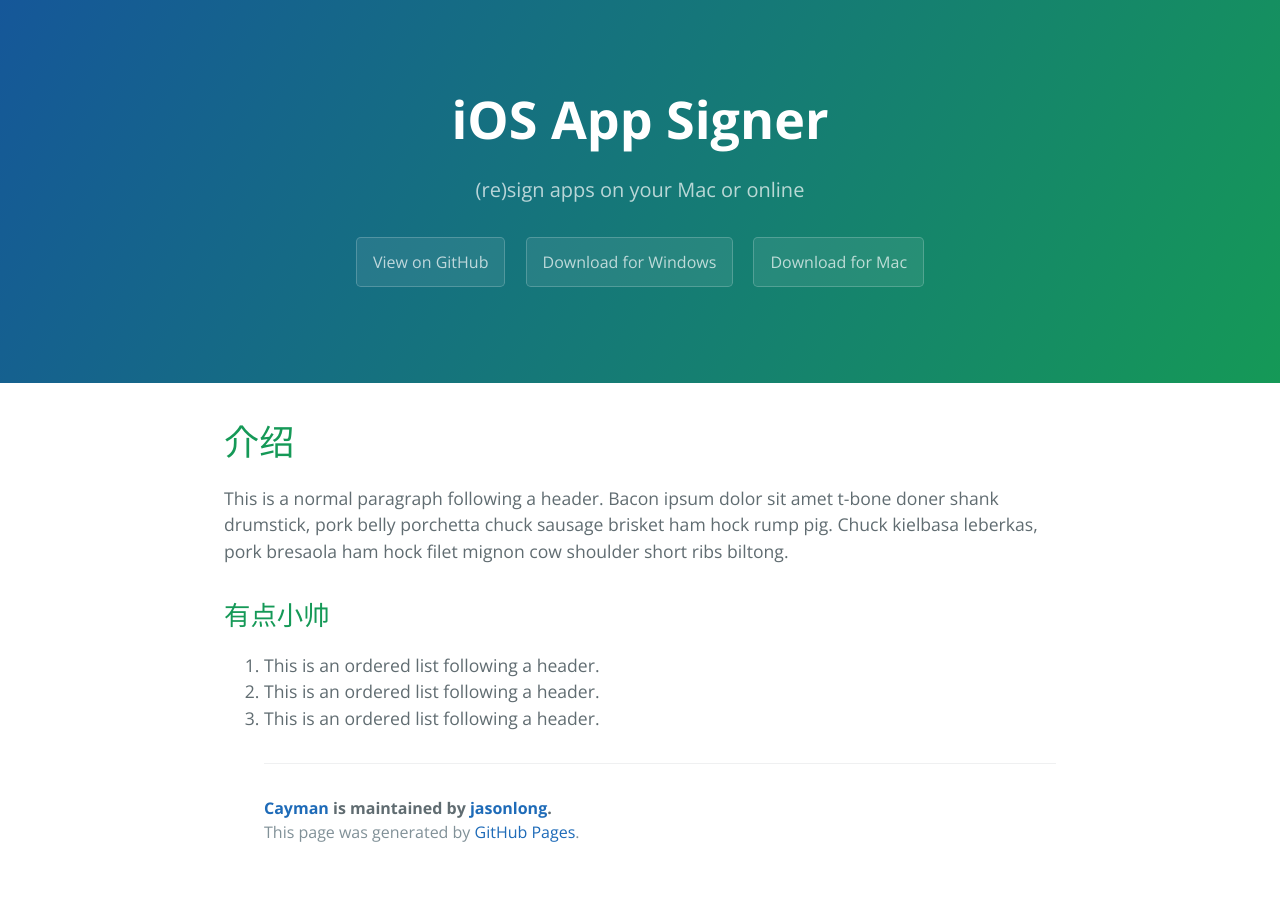
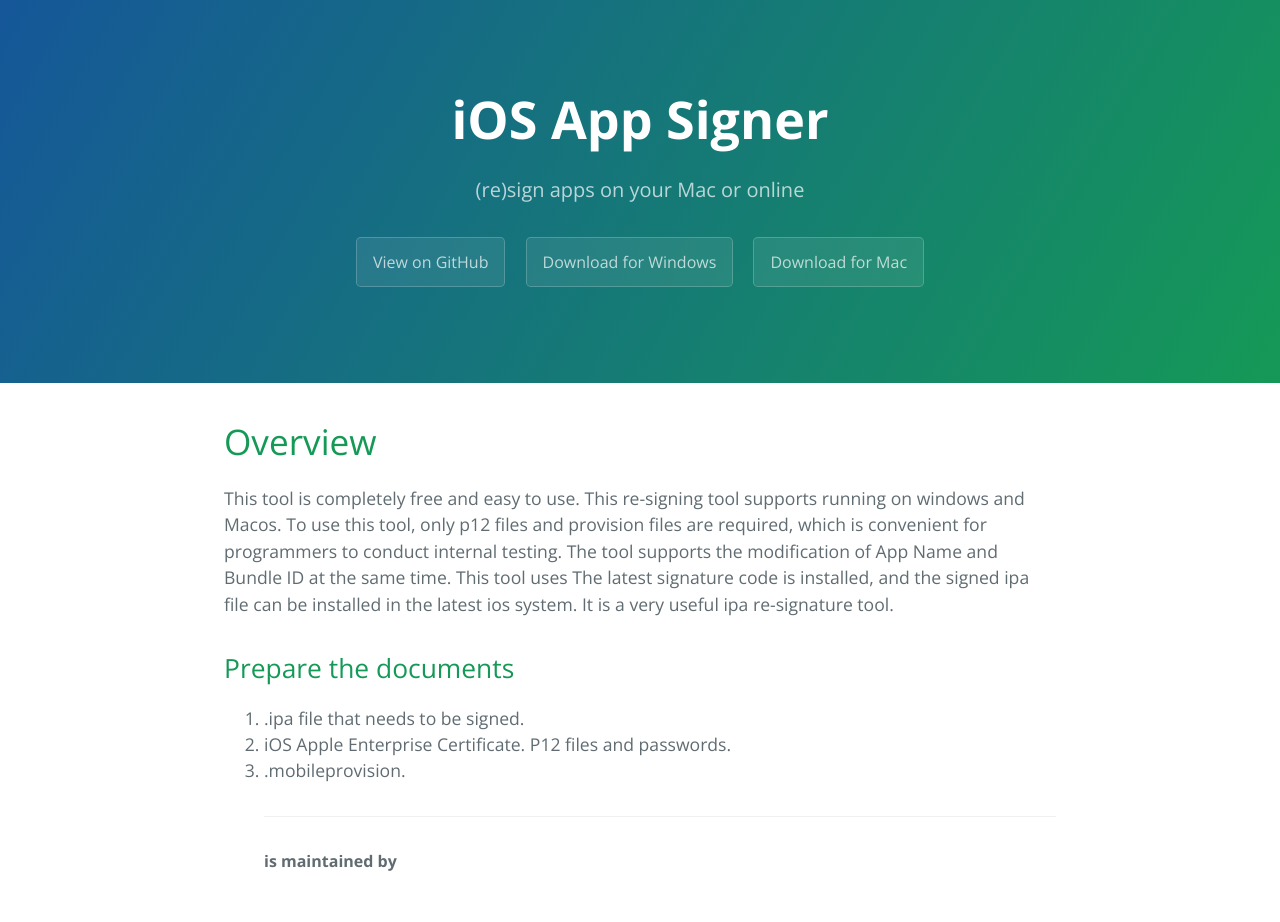
Before and after one commit to Kieey/ipa-re-sign-tool, a Jekyll site: the page docs/index.html, which Jekyll copies as it is, in a window 1280 px wide. Built offline with Jekyll 4.4.1, drawn with Linux system fonts in a browser that asks for light colours; before the commit the page ends 900 px from its top, so only the background shows below that.

Commit message:
Update index.html

```diff
--- a/docs/index.html
+++ b/docs/index.html
@@ -21,24 +21,20 @@
     <section class="main-content">
 
       <h1>
-      <a id="user-content-header-1" class="anchor" href="#header-1" aria-hidden="true"><span class="octicon octicon-link"></span></a>介绍</h1>
+      <a id="user-content-header-1" class="anchor" href="#header-1" aria-hidden="true"><span class="octicon octicon-link"></span></a>Overview</h1>
 
-      <p>This is a normal paragraph following a header. Bacon ipsum dolor sit amet t-bone doner shank drumstick, pork belly porchetta chuck sausage brisket ham hock rump pig. Chuck kielbasa leberkas, pork bresaola ham hock filet mignon cow shoulder short ribs biltong.</p>
+      <p>This tool is completely free and easy to use. This re-signing tool supports running on windows and Macos. To use this tool, only p12 files and provision files are required, which is convenient for programmers to conduct internal testing. The tool supports the modification of App Name and Bundle ID at the same time. This tool uses The latest signature code is installed, and the signed ipa file can be installed in the latest ios system. It is a very useful ipa re-signature tool.</p>
 
       <h2>
-      <a id="user-content-header-2" class="anchor" href="#header-2" aria-hidden="true"><span class="octicon octicon-link"></span></a>有点小帅</h2>
-
-
+      <a id="user-content-header-2" class="anchor" href="#header-2" aria-hidden="true"><span class="octicon octicon-link"></span></a>Prepare the documents</h2>
 
       <ol class="task-list">
-      <li>This is an ordered list following a header.</li>
-      <li>This is an ordered list following a header.</li>
-      <li>This is an ordered list following a header.</li>
-
+      <li> .ipa file that needs to be signed.</li>
+      <li>iOS Apple Enterprise Certificate. P12 files and passwords.</li>
+      <li>.mobileprovision.</li>
 
       <footer class="site-footer">
-        <span class="site-footer-owner"><a href="https://github.com/jasonlong/cayman-theme">Cayman</a> is maintained by <a href="https://github.com/jasonlong">jasonlong</a>.</span>
-        <span class="site-footer-credits">This page was generated by <a href="https://pages.github.com">GitHub Pages</a>.</span>
+        <span class="site-footer-owner"> is maintained by </span>
       </footer>
 
     </section>
```
